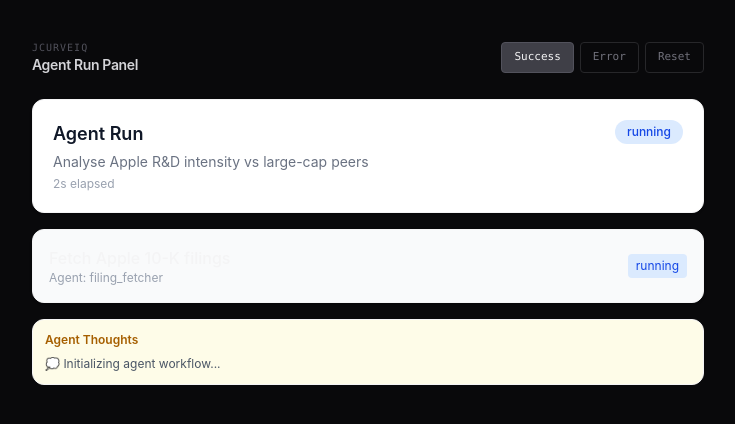
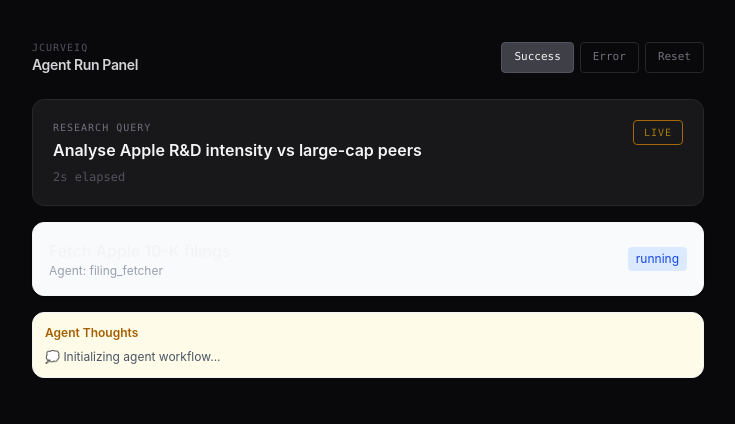
Before and after one commit to lalman-dev/agent-visualizer, a React (Vite) app: page / in a window 1280 px wide. Both pictures are taken after a click on the button "Success". Shown: the top 424 px of the page, without its empty margins (272-1007 px from the left). Built offline with nearby package versions, Linux system fonts and the light colour scheme.

Commit message:
feat: add progress bar to run header with live task count and elapsed timer

```diff
--- a/src/components/RunHeader.tsx
+++ b/src/components/RunHeader.tsx
@@ -1,39 +1,65 @@
+import { useEffect, useState } from "react";
 import type { RunState } from "../state/types";
 
 interface Props {
   state: RunState;
+  progress: number;
+  total: number;
+  done: number;
 }
 
 export function RunHeader({ state }: Props) {
+  const [elapsed, setElapsed] = useState(0);
+
+  useEffect(() => {
+    if (!state.startTime || state.status !== "running") return;
+    const interval = setInterval(() => {
+      setElapsed(Math.floor((Date.now() - state.startTime!) / 1000));
+    }, 1000);
+    return () => clearInterval(interval);
+  }, [state.startTime, state.status]);
+
+  useEffect(() => {
+    if (state.startTime && state.status !== "running") {
+      setElapsed(Math.floor((Date.now() - state.startTime) / 1000));
+    }
+  }, [state.status]);
+
+  const statusConfig = {
+    idle: { label: "IDLE", cls: "text-zinc-500 border-zinc-700" },
+    running: {
+      label: "LIVE",
+      cls: "text-amber-400 border-amber-500 animate-pulse",
+    },
+    complete: { label: "COMPLETE", cls: "text-emerald-400 border-emerald-600" },
+    failed: { label: "FAILED", cls: "text-red-400 border-red-600" },
+  };
+
+  const { label, cls } = statusConfig[state.status] ?? statusConfig.idle;
+
   return (
-    <div className="bg-white border rounded-xl p-5 shadow-sm">
-  <div className="flex justify-between items-start">
-    <div>
-      <h2 className="text-lg font-semibold text-gray-900">
-        Agent Run
+    <div className="rounded-xl border border-zinc-800 bg-zinc-900 p-5">
+      <div className="flex items-start justify-between gap-4">
+        <div className="flex-1 min-w-0">
+          <p className="text-[10px] font-mono tracking-widest text-zinc-500 uppercase mb-1">
+            Research Query
+          </p>
+          <h2 className="text-base font-semibold text-zinc-100 leading-snug truncate">
+            {state.query || "—"}
           </h2>
-
-      <p className="text-sm text-gray-500 mt-1">
-        {state.query}
-      </p>
-
           {state.startTime && (
-        <p className="text-xs text-gray-400 mt-1">
-          {Math.floor((Date.now() - state.startTime) / 1000)}s elapsed
+            <p className="text-xs text-zinc-600 font-mono mt-2">
+              {state.status === "running"
+                ? `${elapsed}s elapsed`
+                : `completed in ${elapsed}s`}
             </p>
           )}
         </div>
 
         <span
-      className={`text-xs px-3 py-1 rounded-full font-medium ${
-        state.status === "running"
-          ? "bg-blue-100 text-blue-700"
-          : state.status === "complete"
-          ? "bg-green-100 text-green-700"
-          : "bg-red-100 text-red-700"
-      }`}
+          className={`shrink-0 text-[10px] font-mono tracking-widest px-2.5 py-1 rounded border ${cls}`}
         >
-      {state.status}
+          {label}
         </span>
       </div>
     </div>
```
Lines whose indentation alone changed are shown as unchanged.
